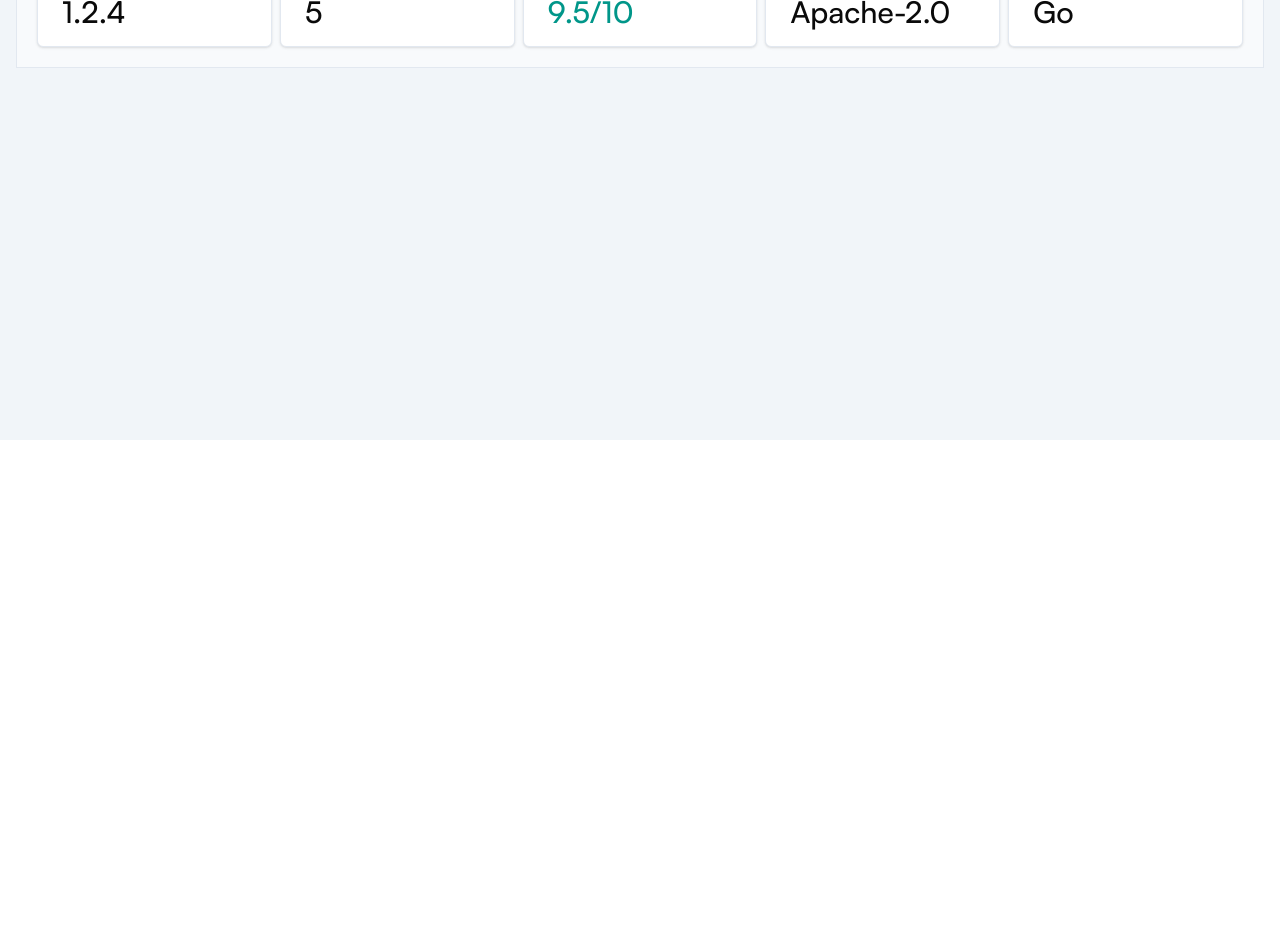
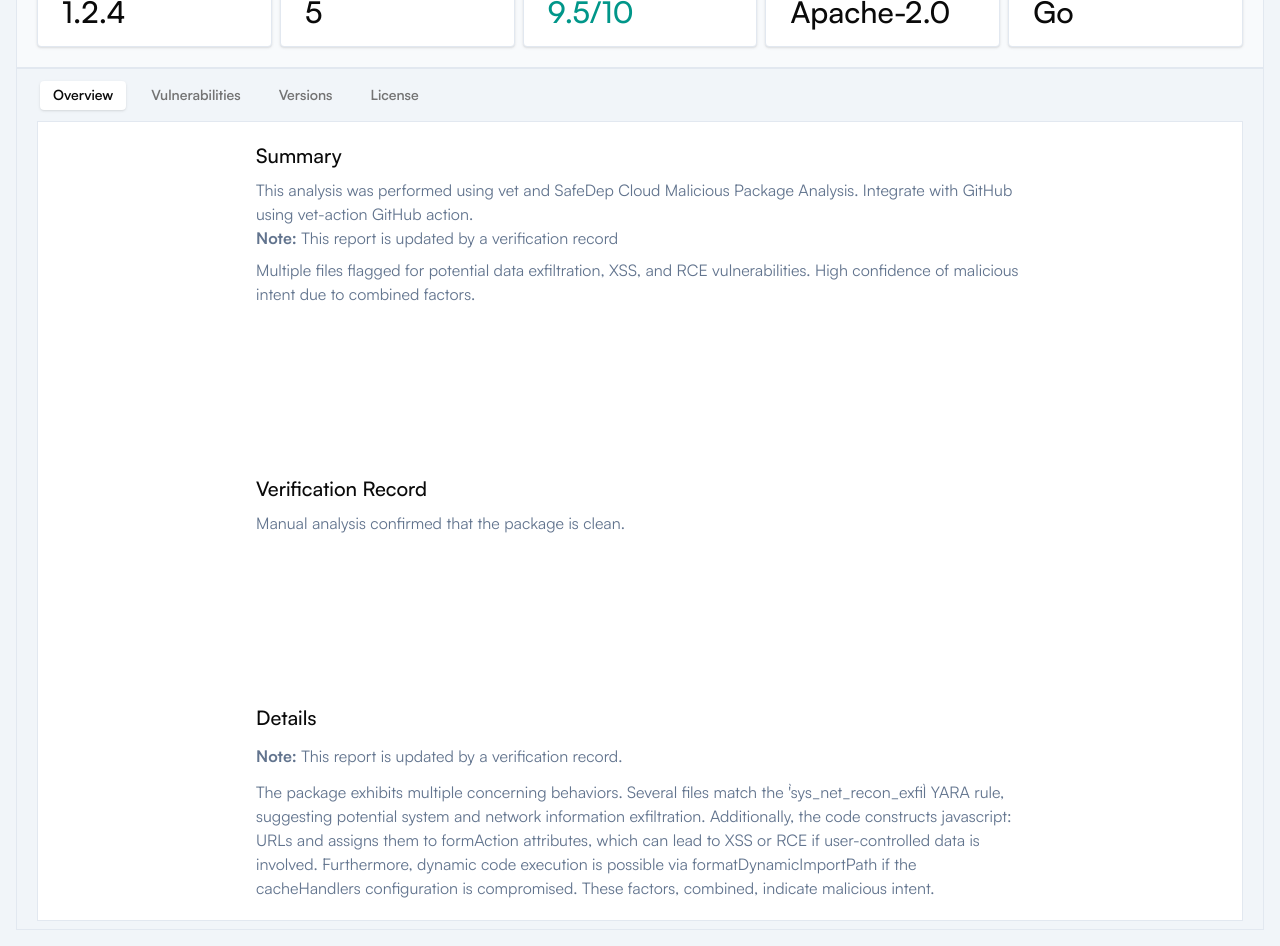
Before and after one commit to Olamide1705/safedep-insights-frontend, a Next.js app in the folder safedep-insights-frontend/: page /p/1/1/1 in a window 1280 px wide. Shown: the part 360-1306 px from the top of the page. Before the commit the page ends 800 px from the top, so only its background shows below. Built offline with nearby package versions, Linux system fonts and the light colour scheme.

Commit message:
feat: implement overview tab

```diff
--- a/safedep-insights-frontend/components/package/PackageMeta.tsx
+++ b/safedep-insights-frontend/components/package/PackageMeta.tsx
@@ -46,10 +46,10 @@ export default function PackageMeta() {
       {items.map(({ label, value, icon: Icon, textColor, iconColor }) => (
         <Card
           key={label}
-          className="bg-white border border-[#E2E8F0] rounded-sm py-4 min-h-30 hover:shadow-md transition-all duration-300"
+          className="bg-white border border-[#E2E8F0] rounded shadow-sm py-4 min-h-30 hover:shadow-md transition-all duration-300"
         >
           <CardContent className="flex flex-col justify-between h-full">
-            <div className="flex items-center gap-3">
+            <div className="flex items-center gap-2">
               <div className="border border-[#E2E8F0] rounded-sm p-1">
                 <Icon className={`h-4 w-4 text-primary ${iconColor}`} />
               </div>
--- a/safedep-insights-frontend/components/package/PackageReport.tsx
+++ b/safedep-insights-frontend/components/package/PackageReport.tsx
@@ -1,11 +1,17 @@
 import PackageMeta from "./PackageMeta";
 import PackageHeaderInfo from "./PackageHeaderInfo";
+import PackageTab from "./PackageTab";
 
 export default function PackageReport() {
   return (
-    <div className="bg-[#F8FAFC] border border-[#E2E8F0] p-5 mt-6">
-      <PackageHeaderInfo />
-      <PackageMeta />
-    </div>
+    <>
+      <div className="bg-[#F8FAFC] border border-[#E2E8F0] p-5 mt-6">
+        <PackageHeaderInfo />
+        <PackageMeta />
+      </div>
+      <div>
+        <PackageTab />
+      </div>
+    </>
   );
 }
--- /dev/null
+++ b/safedep-insights-frontend/components/package/PackageTab.tsx
@@ -0,0 +1,36 @@
+import LicenseTab from "../tabs/license";
+import OverviewTab from "../tabs/overview";
+import VersionsTab from "../tabs/versions";
+import VulnerabilitiesTab from "../tabs/vulnerabilities";
+import { Tabs, TabsContent, TabsList, TabsTrigger } from "../ui/tabs";
+
+export default function PackageTab() {
+  return (
+    <div className="border border-[#E2E8F0] px-5 py-2">
+      <Tabs defaultValue="overview" className="min-h-40">
+        <TabsList className="flex md:space-x-3">
+          <TabsTrigger value="overview">Overview</TabsTrigger>
+          <TabsTrigger value="vulnerabilities">Vulnerabilities</TabsTrigger>
+          <TabsTrigger value="versions">Versions</TabsTrigger>
+          <TabsTrigger value="license">License</TabsTrigger>
+        </TabsList>
+
+        <TabsContent value="overview">
+          <OverviewTab />
+        </TabsContent>
+
+        <TabsContent value="vulnerabilities">
+          <VulnerabilitiesTab />
+        </TabsContent>
+
+        <TabsContent value="versions">
+          <VersionsTab />
+        </TabsContent>
+
+        <TabsContent value="license">
+          <LicenseTab />
+        </TabsContent>
+      </Tabs>
+    </div>
+  );
+}
--- /dev/null
+++ b/safedep-insights-frontend/components/tabs/license.tsx
@@ -0,0 +1,7 @@
+export default function LicenseTab() {
+  return (
+    <div className="bg-white border border-[#E2E8F0] h-screen p-5 flex flex-col justify-center items-center">
+      <p>License Tab</p>
+    </div>
+  );
+}
--- /dev/null
+++ b/safedep-insights-frontend/components/tabs/overview.tsx
@@ -0,0 +1,51 @@
+export default function OverviewTab() {
+  return (
+    <div className="bg-white border border-[#E2E8F0] h-screen p-5 flex flex-col justify-center items-center">
+      <div className="max-w-3xl w-full flex flex-col h-full justify-between">
+        <div className="space-y-2">
+          <h1 className="font-medium text-base md:text-xl">Summary</h1>
+          <p className="text-slate-500 text-xs md:text-base">
+            This analysis was performed using vet and SafeDep Cloud Malicious
+            Package Analysis. Integrate with GitHub using vet-action GitHub
+            action.
+            <br /> <span className="font-bold">Note:</span> This report is
+            updated by a verification record
+            <p className="mt-2">
+              Multiple files flagged for potential data exfiltration, XSS, and
+              RCE vulnerabilities. High confidence of malicious intent due to
+              combined factors.
+            </p>
+          </p>
+        </div>
+
+        <div className="space-y-2">
+          <h1 className="font-medium text-base md:text-xl">
+            Verification Record
+          </h1>
+          <p className="text-slate-500 text-xs md:text-base">
+            Manual analysis confirmed that the package is clean.
+          </p>
+        </div>
+
+        <div className="space-y-3">
+          <h1 className="font-medium text-base md:text-xl">Details</h1>
+          <p className="text-slate-500 text-xs md:text-base">
+            <span className="font-bold">Note:</span> This report is updated by a
+            verification record.
+            <p className="mt-3">
+              The package exhibits multiple concerning behaviors. Several files
+              match the `&apos;sys_net_recon_exfil` YARA rule, suggesting
+              potential system and network information exfiltration.
+              Additionally, the code constructs javascript: URLs and assigns
+              them to formAction attributes, which can lead to XSS or RCE if
+              user-controlled data is involved. Furthermore, dynamic code
+              execution is possible via formatDynamicImportPath if the
+              cacheHandlers configuration is compromised. These factors,
+              combined, indicate malicious intent.
+            </p>
+          </p>
+        </div>
+      </div>
+    </div>
+  );
+}
--- /dev/null
+++ b/safedep-insights-frontend/components/tabs/versions.tsx
@@ -0,0 +1,7 @@
+export default function VersionsTab() {
+  return (
+    <div className="bg-white border border-[#E2E8F0] h-screen p-5 flex flex-col justify-center items-center">
+      <p>Versions Tab</p>
+    </div>
+  );
+}
--- /dev/null
+++ b/safedep-insights-frontend/components/tabs/vulnerabilities.tsx
@@ -0,0 +1,7 @@
+export default function VulnerabilitiesTab() {
+  return (
+    <div className="bg-white border border-[#E2E8F0] h-screen p-5 flex flex-col justify-center items-center">
+      <p>Table</p>
+    </div>
+  );
+}
--- /dev/null
+++ b/safedep-insights-frontend/components/ui/tabs.tsx
@@ -0,0 +1,66 @@
+"use client";
+
+import * as React from "react";
+import * as TabsPrimitive from "@radix-ui/react-tabs";
+
+import { cn } from "@/lib/utils";
+
+function Tabs({
+  className,
+  ...props
+}: React.ComponentProps<typeof TabsPrimitive.Root>) {
+  return (
+    <TabsPrimitive.Root
+      data-slot="tabs"
+      className={cn("flex flex-col gap-2", className)}
+      {...props}
+    />
+  );
+}
+
+function TabsList({
+  className,
+  ...props
+}: React.ComponentProps<typeof TabsPrimitive.List>) {
+  return (
+    <TabsPrimitive.List
+      data-slot="tabs-list"
+      className={cn(
+        "text-muted-foreground inline-flex h-9 w-fit items-center justify-center rounded-sm p-[3px]",
+        className
+      )}
+      {...props}
+    />
+  );
+}
+
+function TabsTrigger({
+  className,
+  ...props
+}: React.ComponentProps<typeof TabsPrimitive.Trigger>) {
+  return (
+    <TabsPrimitive.Trigger
+      data-slot="tabs-trigger"
+      className={cn(
+        "inline-flex h-[calc(100%-1px)] flex-1 items-center justify-center gap-1.5 rounded border border-transparent p-3 text-xs md:text-sm font-semibold whitespace-nowrap transition-all text-muted-foreground data-[state=active]:text-foreground data-[state=active]:bg-background focus-visible:ring-2 focus-visible:outline-1 disabled:pointer-events-none disabled:opacity-50 data-[state=active]:shadow-sm [&_svg]:pointer-events-none [&_svg]:shrink-0 [&_svg:not([class*='size-'])]:size-4",
+        className
+      )}
+      {...props}
+    />
+  );
+}
+
+function TabsContent({
+  className,
+  ...props
+}: React.ComponentProps<typeof TabsPrimitive.Content>) {
+  return (
+    <TabsPrimitive.Content
+      data-slot="tabs-content"
+      className={cn("flex-1 outline-none", className)}
+      {...props}
+    />
+  );
+}
+
+export { Tabs, TabsList, TabsTrigger, TabsContent };
--- a/safedep-insights-frontend/package.json
+++ b/safedep-insights-frontend/package.json
@@ -12,6 +12,7 @@
     "@hookform/resolvers": "^5.2.2",
     "@radix-ui/react-label": "^2.1.8",
     "@radix-ui/react-slot": "^1.2.4",
+    "@radix-ui/react-tabs": "^1.1.13",
     "class-variance-authority": "^0.7.1",
     "clsx": "^2.1.1",
     "next": "16.1.1",
```
Also changed, not shown: 1 other file (tests, documents, lock files or other folders).
